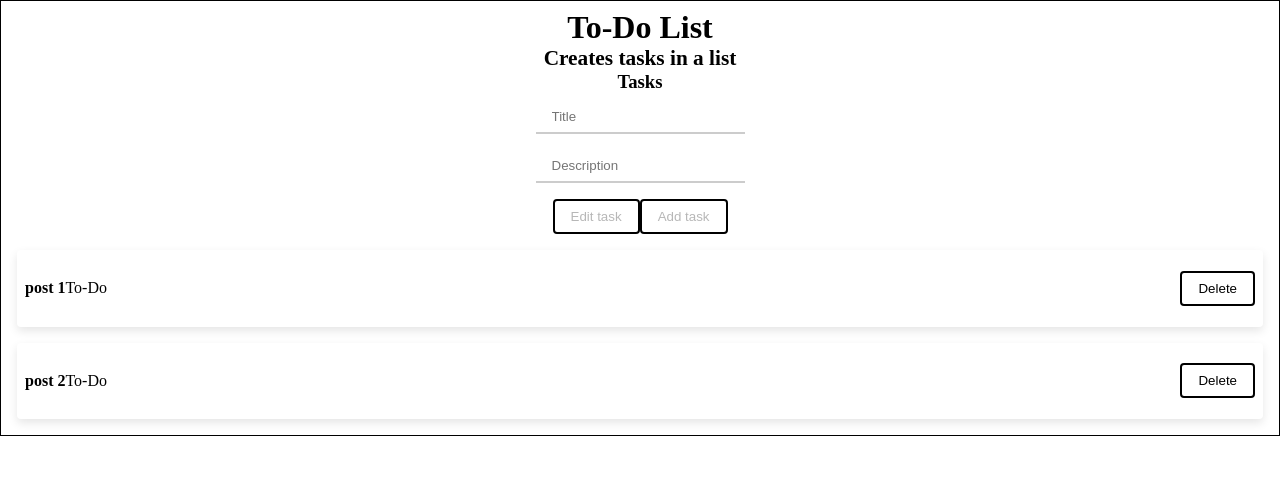
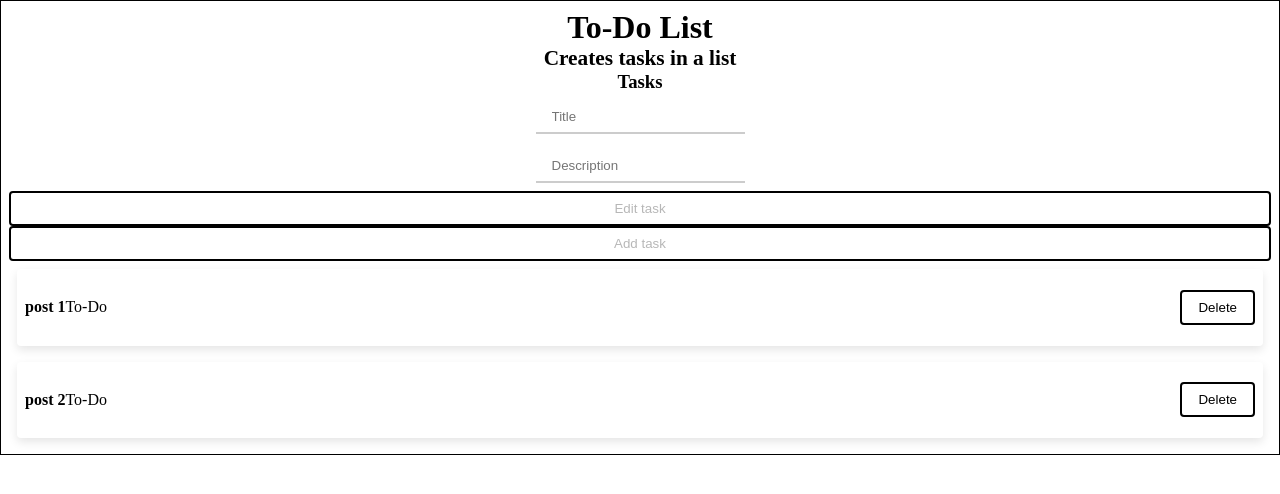
Before and after one commit to jofaval/react-todo-list, a React (Create React App) app: page / in a window 1280 px wide. Shown: the top 494 px of the page. Built offline with nearby package versions, Linux system fonts and the light colour scheme.

Commit message:
Create and implement TodoProvider

```diff
--- a/src/components/AddTask/AddTask.tsx
+++ b/src/components/AddTask/AddTask.tsx
@@ -1,9 +1,10 @@
-import React, { FC } from "react"
+import React, { FC, useContext } from "react"
+import TodoProvider, { TodoContext } from "../../context/TodoProvider";
 import styled from "styled-components"
 import Button from "../Buttons/Button/Button";
 
 type Props = {
-  saveTask: (task: ITask | any) => void
+
 }
 
 const AddTaskForm = styled.form`
@@ -25,8 +26,10 @@ const AddTaskInput = styled.input`
   border-bottom: 2px solid rgba(0,0,0,0.2);
 `;
 
-export const AddTask: React.FC<Props> = ({ saveTask }) => {
+export const AddTask: React.FC<Props> = () => {
   const [task, setTask] = React.useState<ITask | {}>()
+
+  const todoCtx = useContext(TodoContext);
 
   const handleTaskData = (e: React.FormEvent<HTMLInputElement>) => {
     setTask({
@@ -35,13 +38,22 @@ export const AddTask: React.FC<Props> = ({ saveTask }) => {
     })
   }
 
+  const submit = (e: React.FormEvent) => {
+      e.preventDefault();
+  }
+
   const addNewTask = (e: React.FormEvent) => {
     e.preventDefault()
-    saveTask(task)
+    if (todoCtx) todoCtx.saveTask(task)
   }
 
-  return (
-    <AddTaskForm onSubmit={addNewTask} className="Add-task">
+  const updateTask = (e: React.FormEvent) => {
+    e.preventDefault()
+    if (todoCtx) todoCtx.editTask(task)
+  }
+
+  return <>
+      <AddTaskForm onSubmit={submit} className="Add-task">
         <AddTaskElement>
         <AddTaskInput
             type="text"
@@ -58,15 +70,13 @@ export const AddTask: React.FC<Props> = ({ saveTask }) => {
             onChange={handleTaskData}
         />
         </AddTaskElement>
+    </AddTaskForm>
 
-      <AddTaskElement>
-        <Button disabled={task === undefined ? true : false}>
+    <Button onClick={(e) => updateTask(e)} disabled={!task ? true : false} id="edit">
         Edit task
     </Button>
-        <Button disabled={task === undefined ? true : false}>
+    <Button onClick={(e) => addNewTask(e)} disabled={!task ? true : false} id="save">
         Add task
     </Button>
-      </AddTaskElement>
-    </AddTaskForm>
-  )
+  </>
 }
--- a/src/components/TodoList/TodoList.tsx
+++ b/src/components/TodoList/TodoList.tsx
@@ -5,6 +5,7 @@ import { addTask, removeTask } from "../../store/actionCreator";
 import styled from "styled-components";
 import { AddTask } from "../AddTask/AddTask";
 import Task from "../Task/Task";
+import TodoProvider from "../../context/TodoProvider";
 
 const TodoListStyle = styled.div`
     display: flex;
@@ -21,25 +22,22 @@ const TodoList: React.FC = () => {
         shallowEqual
     )
 
-    const dispatch: Dispatch<any> = useDispatch()
+    const renderTask = (task: ITask) =>
+        <Task key={task.id} task={task} removeTask={removeTask}/>
 
-    const saveTask = React.useCallback(
-        (task: ITask) => dispatch(addTask(task)),
-        [dispatch]
-    )
+    const shouldRenderTasks = tasks && tasks?.length
 
-    return (
-        <TodoListStyle className="todo-list">
+    return <TodoListStyle className="todo-list">
+        <TodoProvider>
             <TasksTitle>Tasks</TasksTitle>
 
-            <AddTask saveTask={saveTask} />
+            <AddTask />
 
-            {tasks.map((task: ITask) => (
-                <Task key={task.id} task={task} removeTask={removeTask}
-                />
-            ))}
-        </TodoListStyle>
-    )
+            {shouldRenderTasks
+                ? tasks.map(renderTask)
+                : 'No tasks were found.'}
+        </TodoProvider>
+    </TodoListStyle>
 }
 
 export default TodoList;
--- /dev/null
+++ b/src/context/TodoProvider.tsx
@@ -0,0 +1,41 @@
+import React from "react";
+import { useDispatch } from "react-redux";
+import { Dispatch } from "redux";
+import { addTask, updateTask, removeTask } from "../store/actionCreator";
+
+interface ITodoContext {
+    saveTask: (task: ITask | any) => void,
+    editTask: (task: ITask | any) => void,
+    deleteTask: (task: ITask | any) => void,
+}
+
+export const TodoContext = React.createContext<ITodoContext | null>(null);
+
+export const TodoProvider: React.FC = ({ children, ...props }) => {
+    const dispatch: Dispatch<any> = useDispatch()
+
+    const createTodoCallback = (callabe: (task: ITask | any) => void) => {
+        return
+    };
+
+    const saveTask = React.useCallback(
+        (task: ITask) => dispatch(addTask(task)),
+        [dispatch, addTask]
+    );
+    const editTask = React.useCallback(
+        (task: ITask) => dispatch(updateTask(task)),
+        [dispatch, updateTask]
+    );;
+    const deleteTask = React.useCallback(
+        (task: ITask) => dispatch(removeTask(task)),
+        [dispatch, removeTask]
+    );;
+
+    const defaultState = { saveTask, editTask, deleteTask, }
+
+    return <TodoContext.Provider value={defaultState}>
+        {children}
+    </TodoContext.Provider>
+}
+
+export default TodoProvider;
```
Also changed, not shown: 1 other file (tests, documents, lock files or other folders). Lines whose indentation alone changed are shown as unchanged.
